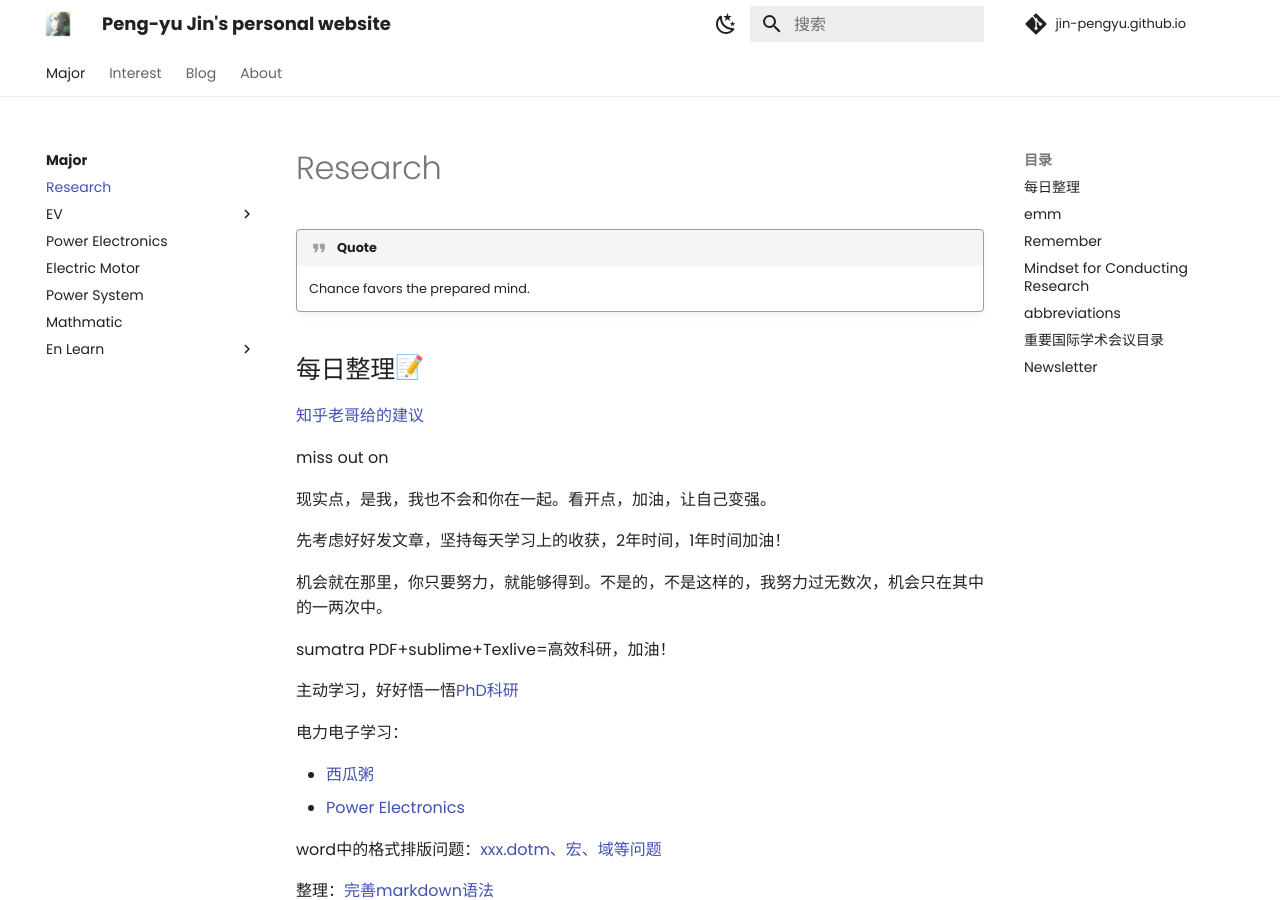
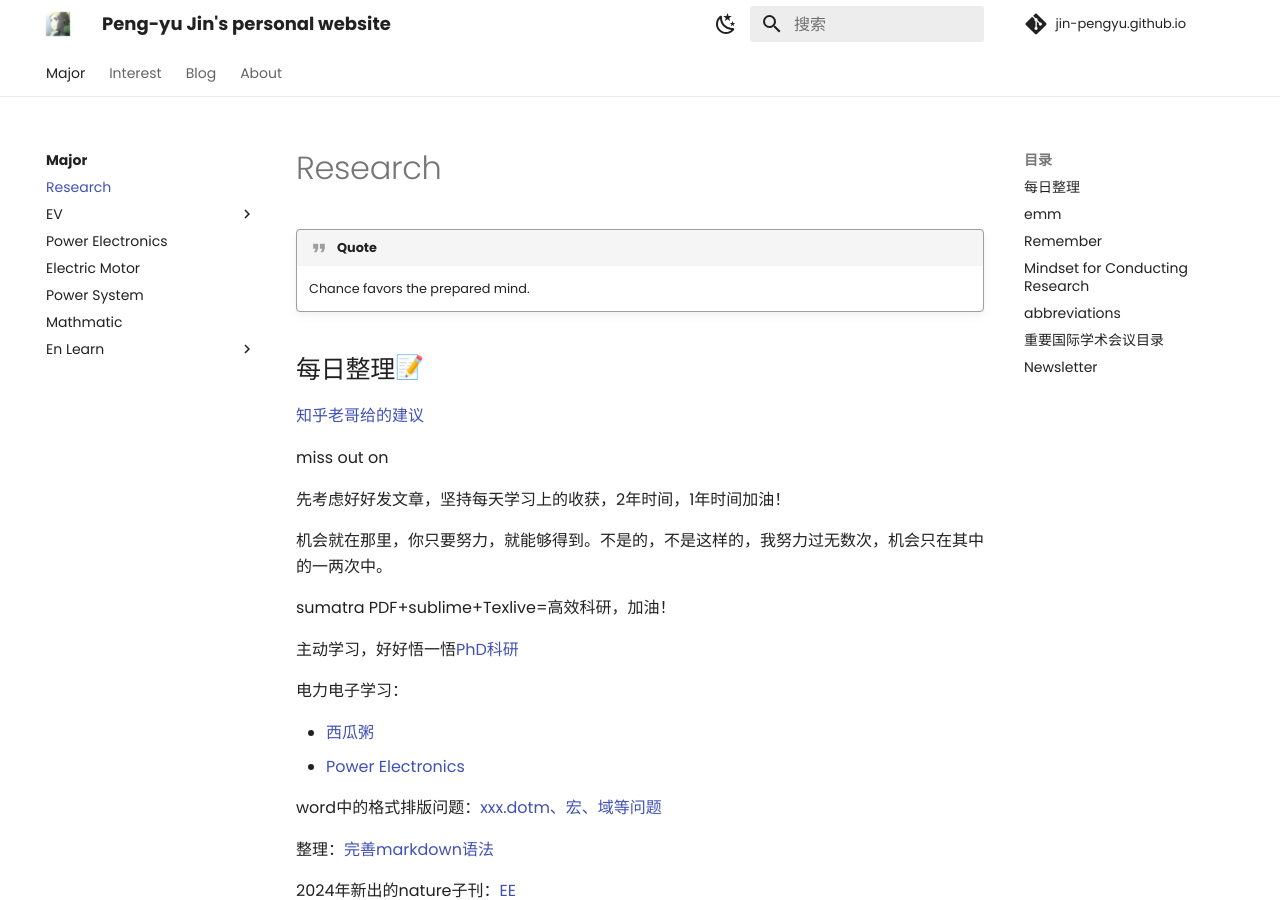
Before and after one commit to Pengyu-Jin/Pengyu-Jin.github.io, an MkDocs documentation site: the page built from docs/major/research/research.md, in a window 1280 px wide and 900 px high. Built offline with MkDocs 1.6.1 and Material for MkDocs 9.7.7, drawn with Linux system fonts in a browser that asks for light colours; emoji names are drawn with the system emoji font; comment, search, counter and statistics services are not loaded.

Commit message:
research +

```diff
--- a/docs/major/research/research.md
+++ b/docs/major/research/research.md
@@ -5,8 +5,6 @@
 [知乎老哥给的建议](https://www.zhihu.com/question/629221784/answer/3444753585){:target="_blank"}
 
 miss out on
-
-现实点，是我，我也不会和你在一起。看开点，加油，让自己变强。
 
 先考虑好好发文章，坚持每天学习上的收获，2年时间，1年时间加油！
 
```
